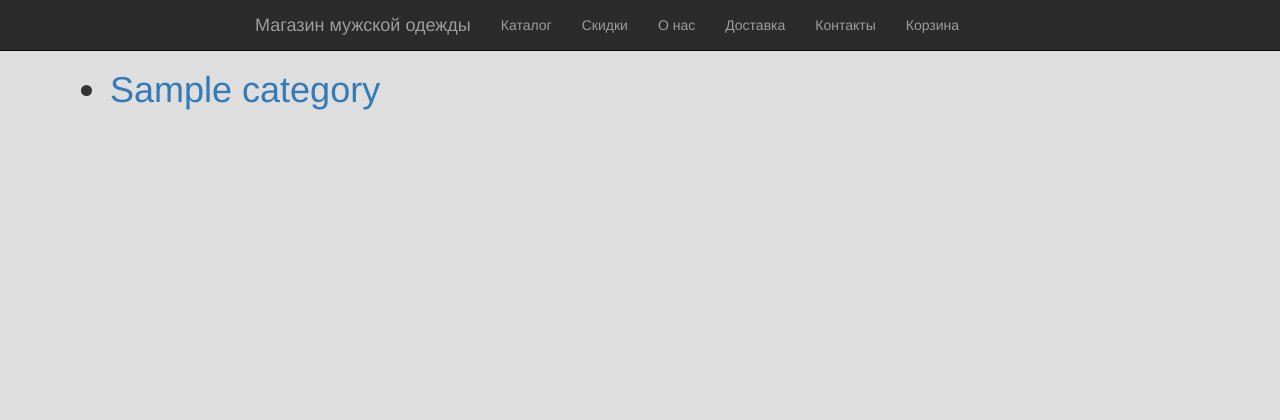
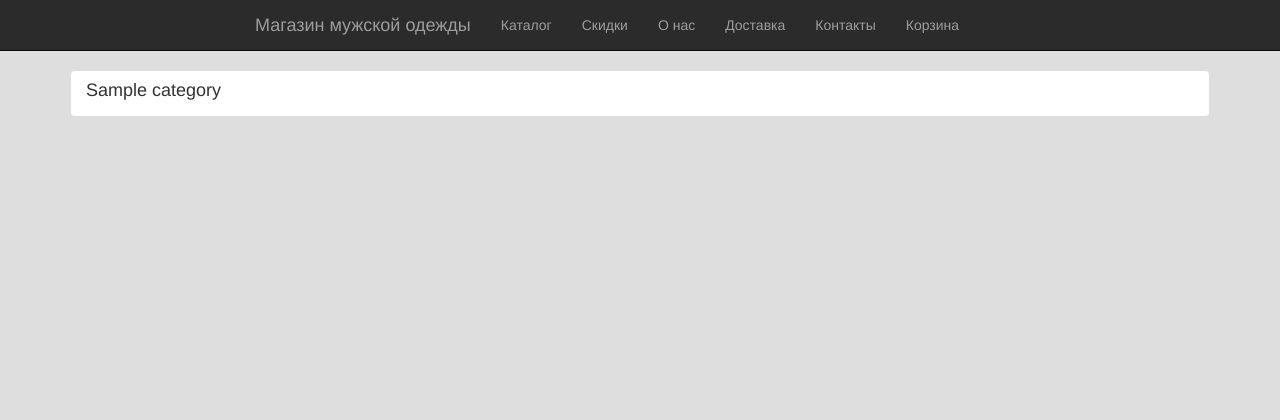
Before and after one commit to djeshkov/guap, a Python web app: template templates/catalog.html in a window 1280 px wide. Shown: the top 420 px of the page. Run offline with Jinja, Linux system fonts and the light colour scheme; the template is opened without the code that fills it: most values are stand-ins (such as "Sample title", 1, 10 or a date in 2020).

Commit message:
Bootstrapping2

```diff
--- a/templates/catalog.html
+++ b/templates/catalog.html
@@ -17,17 +17,27 @@
 <h1>
 
 
+ <!--<div class="list-group">-->
+  <!--<a href="#" class="list-group-item active">-->
+    <!--<h4 class="list-group-item-heading">List group item heading</h4>-->
+    <!--<p class="list-group-item-text">...</p>-->
+  <!--</a>-->
+<!--</div>-->
 
 
-	<ul>
+	<!--<ul>-->
 		{% for categories in categories %}
-
-		  <li><a href="catalog/{{categories.name}}">{{categories.name}}</a></li>
+           <div class="list-group">
+             <a href="catalog/{{categories.name}}" class="list-group-item ">
+             <h4 class="list-group-item-heading">{{categories.name}}</h4>
+             <p class="list-group-item-text"></p>
+             </a>
+           </div>
 
 
 		{% endfor %}
 
-	</ul>
+	<!--</ul>-->
 </h1>
 
 </div>
--- a/templates/clothing.html
+++ b/templates/clothing.html
@@ -8,11 +8,5 @@
 	</ul>
 
 
-
-
-
-
-
-
 	</ul>
 </h1>
```
Also changed, not shown: database.sqlite.
